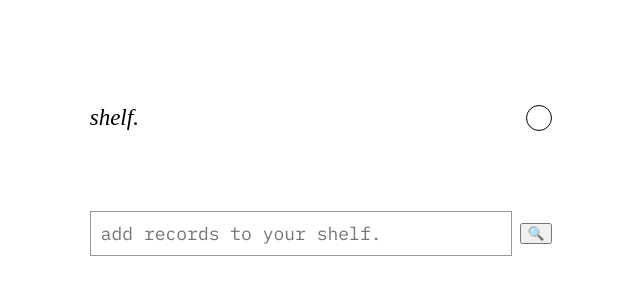
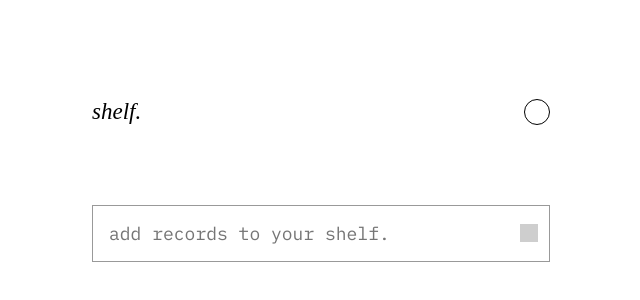
Before and after one commit to quishnu/shelf-app-alpha, a React (Create React App) app: page / in a window 1280 px wide. Shown: the part 220-520 px from the top of the page, without its empty margins (319-959 px from the left). Built offline with nearby package versions, Linux system fonts and the light colour scheme; grey boxes are pictures that could not be loaded; a web font is replaced by a local one.

Commit message:
Update App.js

```diff
--- a/src/App.js
+++ b/src/App.js
@@ -33,7 +33,7 @@ function App() {
       </div>
 
       {/* Search Bar */}
-      <div style={{ marginTop: '80px', display: 'flex', alignItems: 'center', justifyContent: 'center' }}>
+<div style={{ marginTop: '80px', position: 'relative', display: 'inline-block' }}>
   <input
     type="text"
     placeholder="add records to your shelf."
@@ -41,15 +41,30 @@ function App() {
     onChange={(e) => setQuery(e.target.value)}
     onKeyDown={handleKeyDown}
     style={{
-            padding: '10px',
+      padding: '16px 40px 16px 16px',
       fontSize: '18px',
       width: '400px',
       fontFamily: "'IBM Plex Mono', monospace",
       border: '1px solid #999',
     }}
   />
-        <button onClick={handleSearch} style={{ marginLeft: '8px', cursor: 'pointer' }}>🔍</button>
+  <img
+    src="/search-icon-2048x2048-cmujl7en.png"
+    alt="Search"
+    onClick={handleSearch}
+    style={{
+      position: 'absolute',
+      right: '12px',
+      top: '50%',
+      transform: 'translateY(-50%) scaleX(-1)',
+      width: '18px',
+      height: '18px',
+      opacity: 0.5,
+      cursor: 'pointer',
+    }}
+  />
 </div>
+
 
       {/* Result */}
       {results.length > 0 && (
```
Lines whose indentation alone changed are shown as unchanged.
